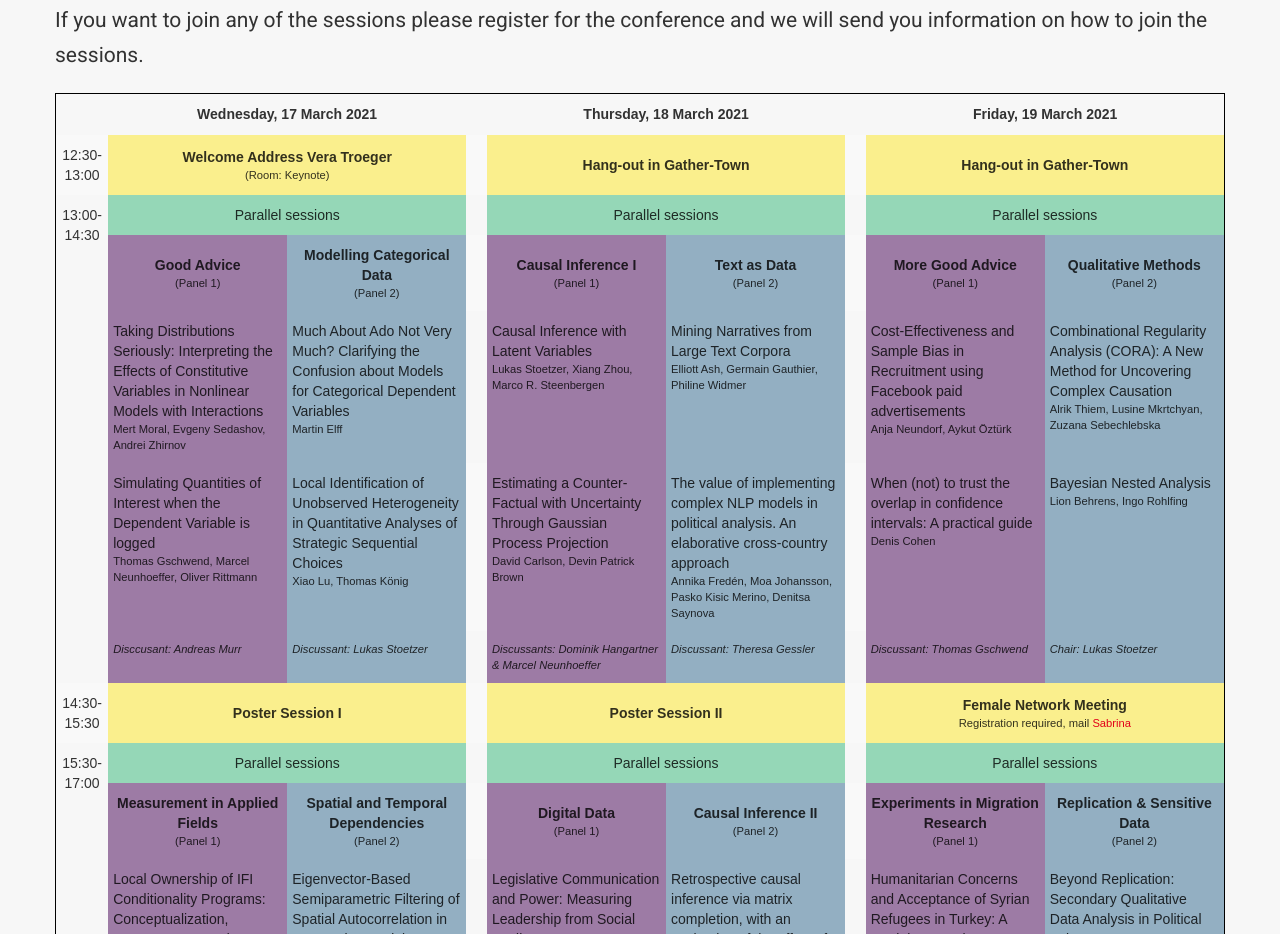
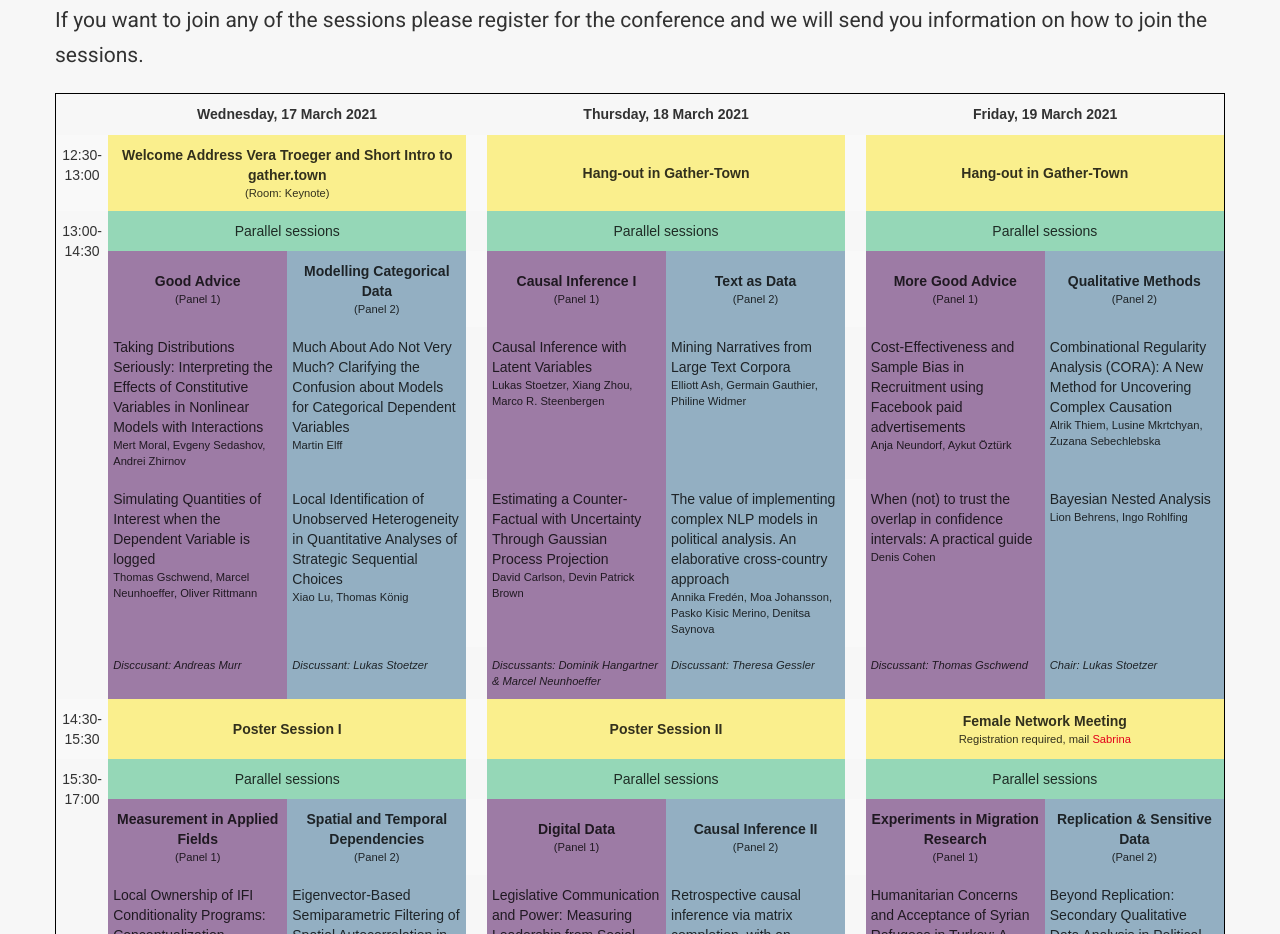
Before and after one commit to polmeth-europe/polmeth-europe.github.io, a plain HTML site: page index.html in a window 1280 px wide. Shown: the part 1560-2494 px from the top of the page. Drawn offline with nearby package versions, Linux system fonts and the light colour scheme; some icons are missing.

Commit message:
Updated Program

```diff
--- a/index.html
+++ b/index.html
@@ -772,7 +772,7 @@ td > span {
 <tbody>
   <tr>
     <td class="tg-baqh">12:30-13:00</td>
-    <td class="tg-maj" colspan="4">Welcome Address Vera Troeger<span>(Room: Keynote)</span></td>
+    <td class="tg-maj" colspan="4">Welcome Address Vera Troeger and Short Intro to gather.town<span>(Room: Keynote)</span></td>
     <td class="tg-0lax"></td>
     <td class="tg-maj" colspan="4">Hang-out in Gather-Town</td>
     <td class="tg-0lax"></td>
```
